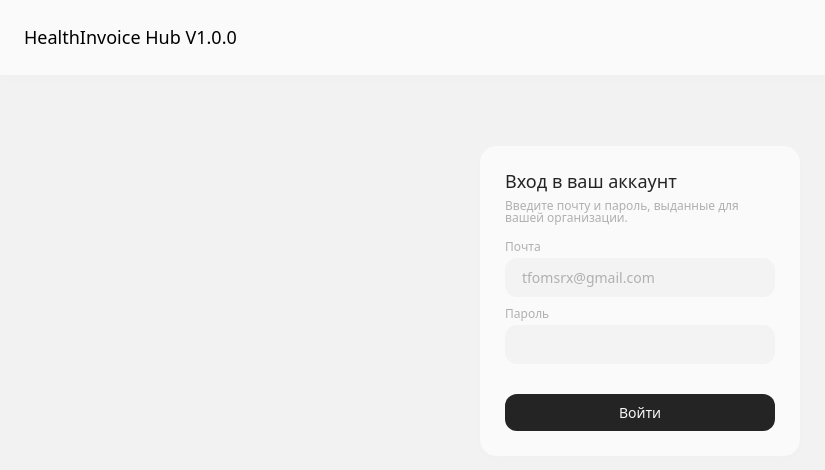
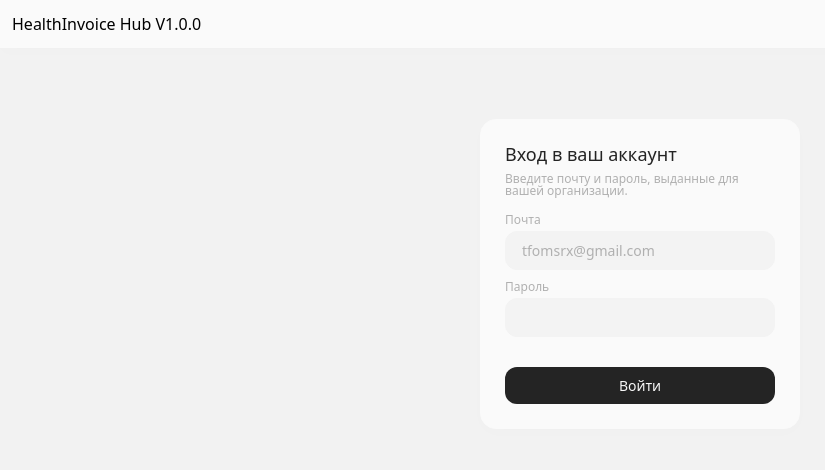
Before and after one commit to nikitkadev/HealthInvoice-Hub-View, a React (Vite) app: page /login in a window 1280 px wide. Shown: the top 470 px of the page, without its empty margins (0-825 px from the left). Built offline with nearby package versions, Linux system fonts and the light colour scheme; no server answers.

Commit message:
fix: улучшить размер заголовка

```diff
--- a/src/components/app_header/AppHeader.module.css
+++ b/src/components/app_header/AppHeader.module.css
@@ -7,24 +7,12 @@
     box-shadow: 0px 4px 16px rgb(0, 0, 0, 0.01);
 }
 
-.upper_header {
-    display: flex;
-    justify-content: left;
-    align-items: center;
-
-    padding: 8px 16px;
-
-    color: var(--text-secondary);
-    background-color: var(--bg-app-light);
-    width: 100%;
-}
-
-.lower_header {
+.container {
     display: flex;
     align-items: center;
     justify-content: space-between;
 
-    padding: 24px;
+    padding: 12px;
 
     width: 100%;
 }
@@ -40,7 +28,7 @@
     text-decoration: none;
 
     color: black;
-    font-size: 18px;
+    font-size: 16px;
     font-weight: 500;
 
     text-wrap: nowrap;
--- a/src/components/app_header/AppHeader.tsx
+++ b/src/components/app_header/AppHeader.tsx
@@ -1,4 +1,4 @@
-import { Link } from "react-router";
+import { Link, useNavigate } from "react-router";
 import { useAuth } from "../app_auth/auth_service/AuthProvider";
 import { useEffect, useRef, useState } from "react";
 import { Separator } from "../../shared/ui/seporator/Separator";
@@ -8,10 +8,11 @@ export const AppHeader = () => {
 
     const [isDropdownOpen, setIsDropdownOpen] = useState(false);
     const [openAdminSubMenu, setOpenAdminSubMenu] = useState(false);
+    const { user, logout } = useAuth();
+    const navigate = useNavigate();
+
 
     const dropdownRef = useRef<HTMLDivElement>(null);
-
-    const { user, logout } = useAuth();
     const isLoggedIn = !!user;
     const isAdmin = user?.organizationCode === '19000'
 
@@ -26,6 +27,12 @@ export const AppHeader = () => {
     const closeDropdown = () => {
         setIsDropdownOpen(false);
         setOpenAdminSubMenu(false);
+    }
+
+    const handleExitButton = async () => {
+        await logout();
+        closeDropdown();
+        navigate("/login");
     }
 
     useEffect(() => {
@@ -52,7 +59,7 @@ export const AppHeader = () => {
 
     return (
         <header className={style.app_header}>
-            <div className={style.lower_header}>
+            <div className={style.container}>
                 <div
                     className={style.logo}>
                     <Link
@@ -214,10 +221,7 @@ export const AppHeader = () => {
                                                         justifyContent: 'space-between',
                                                         fontWeight: '500'
                                                     }}
-                                                    onClick={() => {
-                                                        logout();
-                                                        closeDropdown();
-                                                    }}>
+                                                    onClick={handleExitButton}>
                                                     Выйти
                                                     <svg xmlns="http://www.w3.org/2000/svg" width="24" height="24" viewBox="0 0 24 24">
                                                         <path fill="none" stroke="currentColor" stroke-linecap="round" stroke-linejoin="round" stroke-width="1.5" d="M9.333 13.667L6 10.333L9.333 7M6 10.333h9.167a3.333 3.333 0 0 1 0 6.667h-.834" />
--- a/src/index.css
+++ b/src/index.css
@@ -123,9 +123,8 @@
   overflow: hidden;
 }
 
-
 .dropdown_menu_button {
-  padding: .5rem .5rem;
+  padding: 4px 4px;
   border-radius: .8rem;
   border: 1px solid var(--border-light);
 }
```
